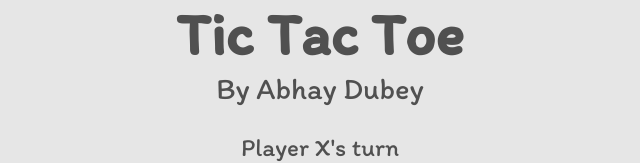
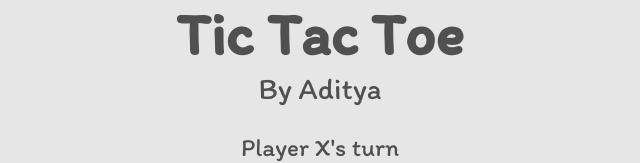
Before and after one commit to adityakumar3105/Weather, a plain HTML site: page index.html in a window 1280 px wide. Shown: the part 131-294 px from the top of the page, without its empty margins (320-960 px from the left). Drawn offline with Linux system fonts and the light colour scheme.

Commit message:
Update index.html

```diff
--- a/index.html
+++ b/index.html
@@ -15,7 +15,7 @@
   <main class="background">
     <section class="title">
       <h1>Tic Tac Toe</h1>
-      <label for="owner">By Abhay Dubey</label>
+      <label for="owner">By Aditya</label>
     </section>
     <section class="display">
       Player <span class="display-player playerX">X</span>'s turn
```
